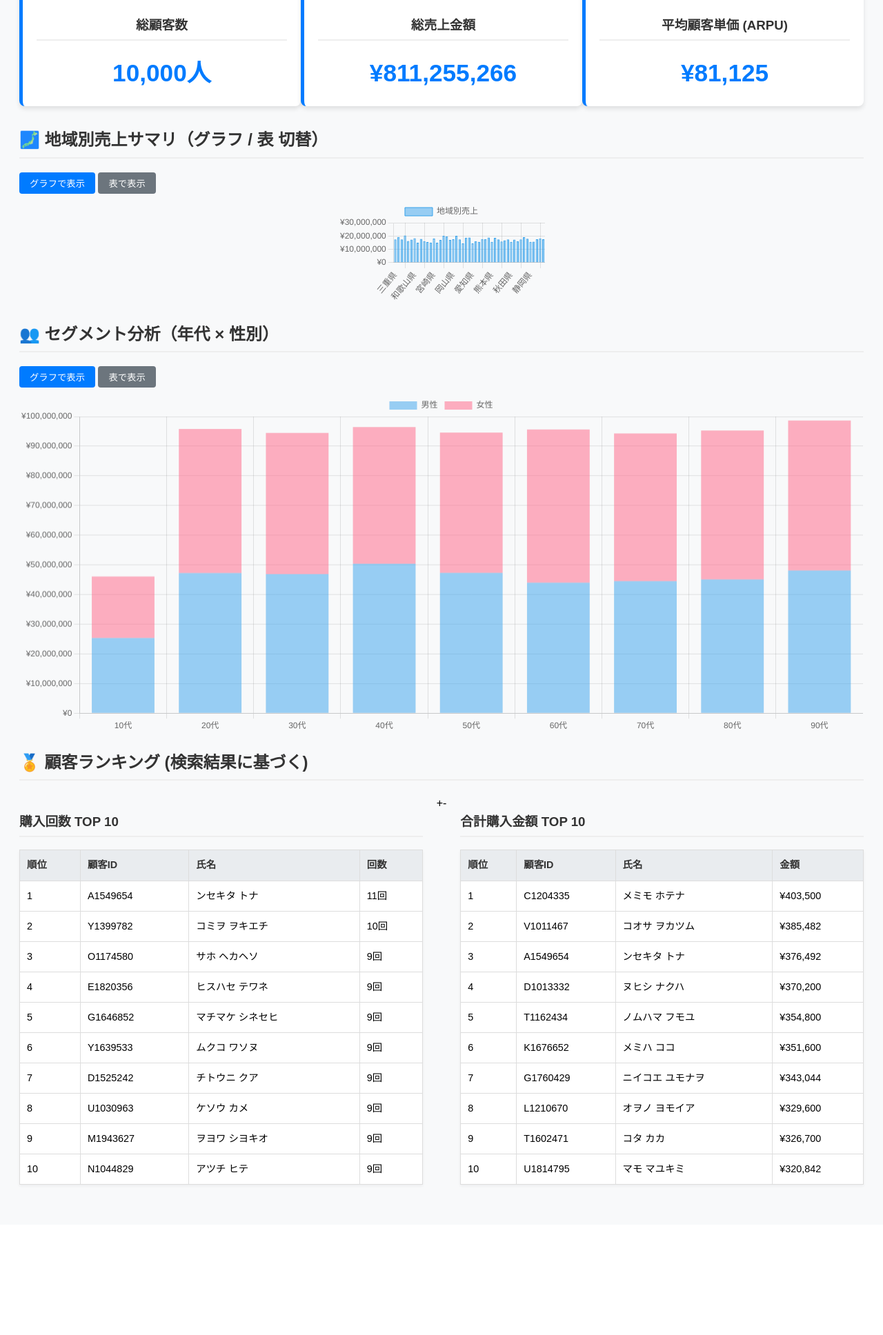
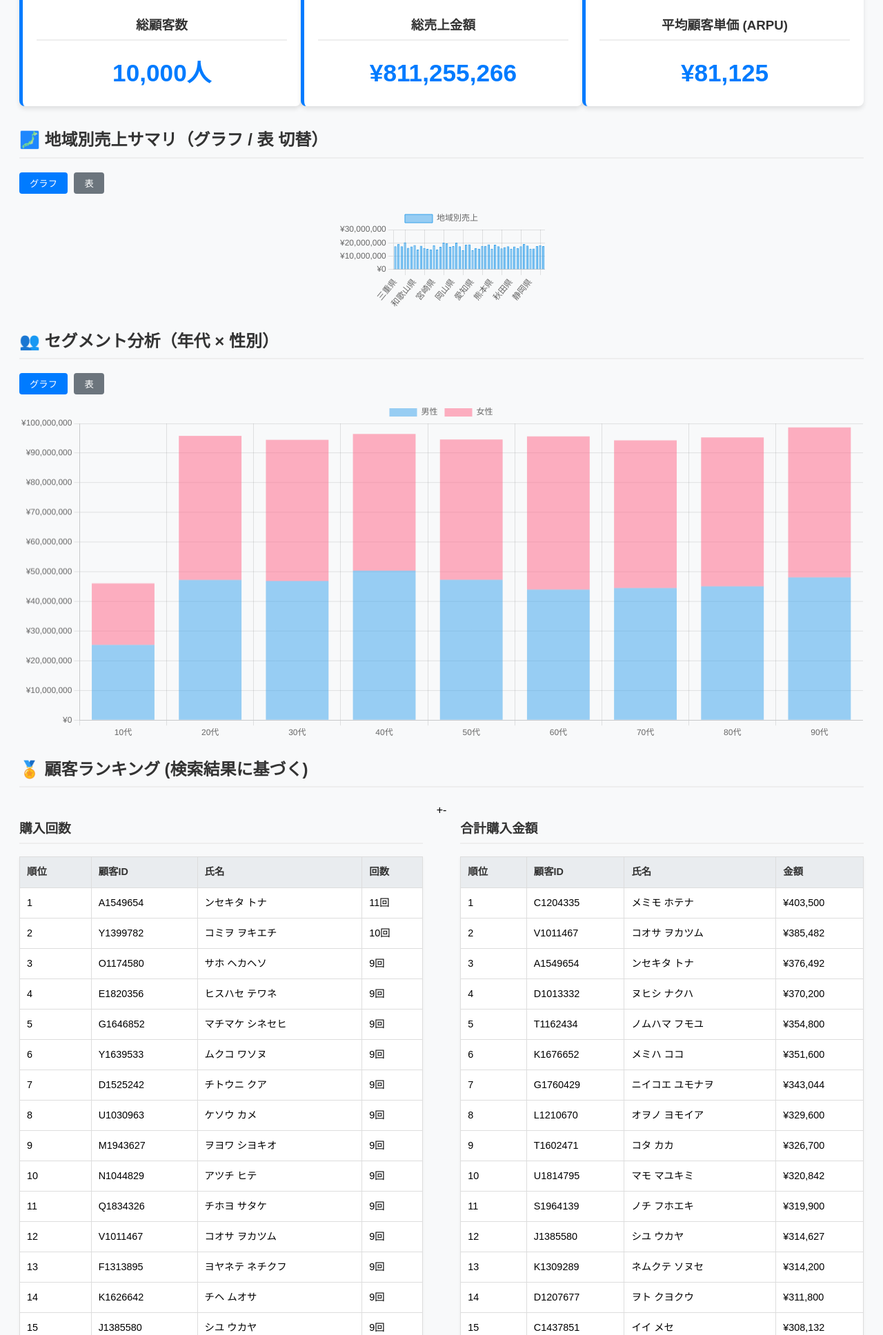
Before and after one commit to 31916/jikken3-kai, a Flask app: page /dashboard in a window 1280 px wide. Shown: the part 503-2439 px from the top of the page at 69% size. Before the commit the page ends 2223 px from the top, so only its background shows below. Run offline with Flask 3, Linux system fonts and the light colour scheme.

Commit message:
グラフ表の切り替えをCSS

```diff
--- a/app.py
+++ b/app.py
@@ -96,8 +96,8 @@ def index():
     total_sales = merged["total_spent"].sum()
     avg_sales = total_sales / total_customers if total_customers else 0
 
-    top_freq = merged.sort_values("purchase_count", ascending=False).head(10)
-    top_spend = merged.sort_values("total_spent", ascending=False).head(10)
+    top_freq = merged.sort_values("purchase_count", ascending=False)
+    top_spend = merged.sort_values("total_spent", ascending=False)
 
     # --------------------------
     # 地域別売上サマリ
--- a/static/result.css
+++ b/static/dashboard.css
@@ -66,3 +66,19 @@ th {
 .risk-row {
     background-color: #fff0f0;
 }
+.toggle-btn {
+    padding: 6px 15px;
+    border: none;
+    border-radius: 4px;
+    cursor: pointer;
+    color: white;
+    background-color: #6c757d; /* 非アクティブはグレー */
+    margin-right: 5px;
+}
+
+.active-btn {
+    background-color: #007bff !important; /* アクティブは青 */
+}
+#segmentationGraph, #segmentationTable, #regionGraph, #regionTable {
+    margin-top: 20px;
+}
--- a/templates/dashboard.html
+++ b/templates/dashboard.html
@@ -3,7 +3,7 @@
 <head>
   <meta charset="utf-8">
   <title>経営戦略ダッシュボード</title>
-  <link rel="stylesheet" href="{{ url_for('static', filename='result.css') }}">
+  <link rel="stylesheet" href="{{ url_for('static', filename='dashboard.css') }}">
   <link rel="stylesheet" href="{{ url_for('static', filename='humberger.css') }}">
   <!-- グラフ用ライブラリ -->
   <script src="https://cdn.jsdelivr.net/npm/chart.js"></script>
@@ -121,13 +121,11 @@
   ================================ -->
   <h2>🗾 地域別売上サマリ（グラフ / 表 切替）</h2>
   <div style="margin-bottom: 10px;">
-    <button id="regionGraphBtn"
-            style="padding:6px 15px;background:#007bff;color:white;border:none;border-radius:4px;cursor:pointer;">
-      グラフで表示
+    <button id="regionGraphBtn" class="toggle-btn active-btn">
+      グラフ
     </button>
-    <button id="regionTableBtn"
-            style="padding:6px 15px;background:#6c757d;color:white;border:none;border-radius:4px;cursor:pointer;">
-      表で表示
+    <button id="regionTableBtn" class="toggle-btn">
+      表
     </button>
   </div>
 
@@ -169,14 +167,8 @@
   <h2>👥 セグメント分析（年代 × 性別）</h2>
 
   <div style="margin-bottom: 10px;">
-    <button id="segGraphBtn"
-            style="padding:6px 15px;background:#007bff;color:white;border:none;border-radius:4px;cursor:pointer;">
-      グラフで表示
-    </button>
-    <button id="segTableBtn"
-            style="padding:6px 15px;background:#6c757d;color:white;border:none;border-radius:4px;cursor:pointer;">
-      表で表示
-    </button>
+    <button id="segGraphBtn" class="toggle-btn active-btn">グラフ</button>
+    <button id="segTableBtn" class="toggle-btn">表</button>
   </div>
 
   <!-- ▼ グラフ表示 -->
@@ -221,7 +213,7 @@
   <h2>🏅 顧客ランキング (検索結果に基づく)</h2>
   <div class="ranking-section">
     <div class="ranking-box">
-      <h3>購入回数 TOP 10</h3>
+      <h3>購入回数</h3>
       <table>
         <thead>
           <tr><th>順位</th><th>顧客ID</th><th>氏名</th><th>回数</th></tr>
@@ -240,7 +232,7 @@
     </div>+-
 
     <div class="ranking-box">
-      <h3>合計購入金額 TOP 10</h3>
+      <h3>合計購入金額</h3>
       <table>
         <thead>
           <tr><th>順位</th><th>顧客ID</th><th>氏名</th><th>金額</th></tr>
```
Also changed, not shown: static/dashboard.js (+37 -3 lines).
